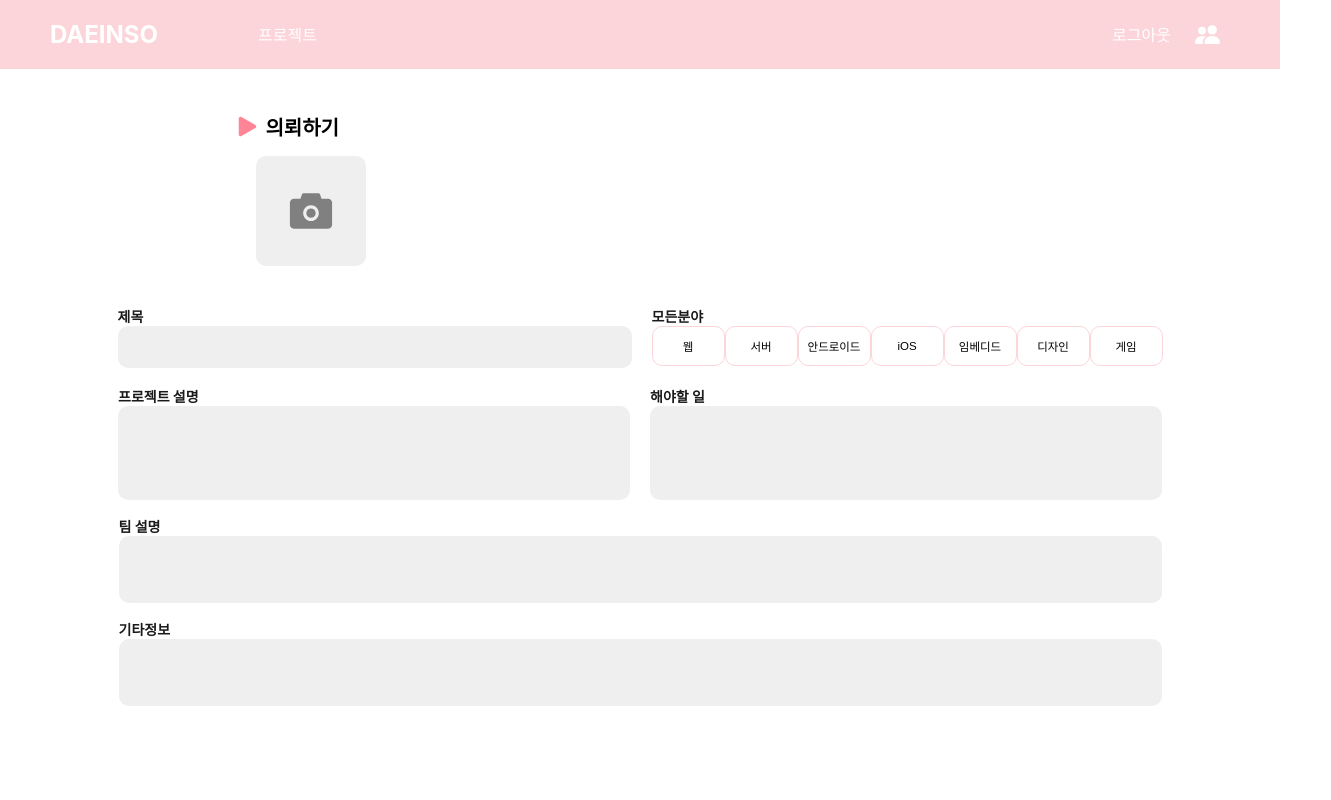
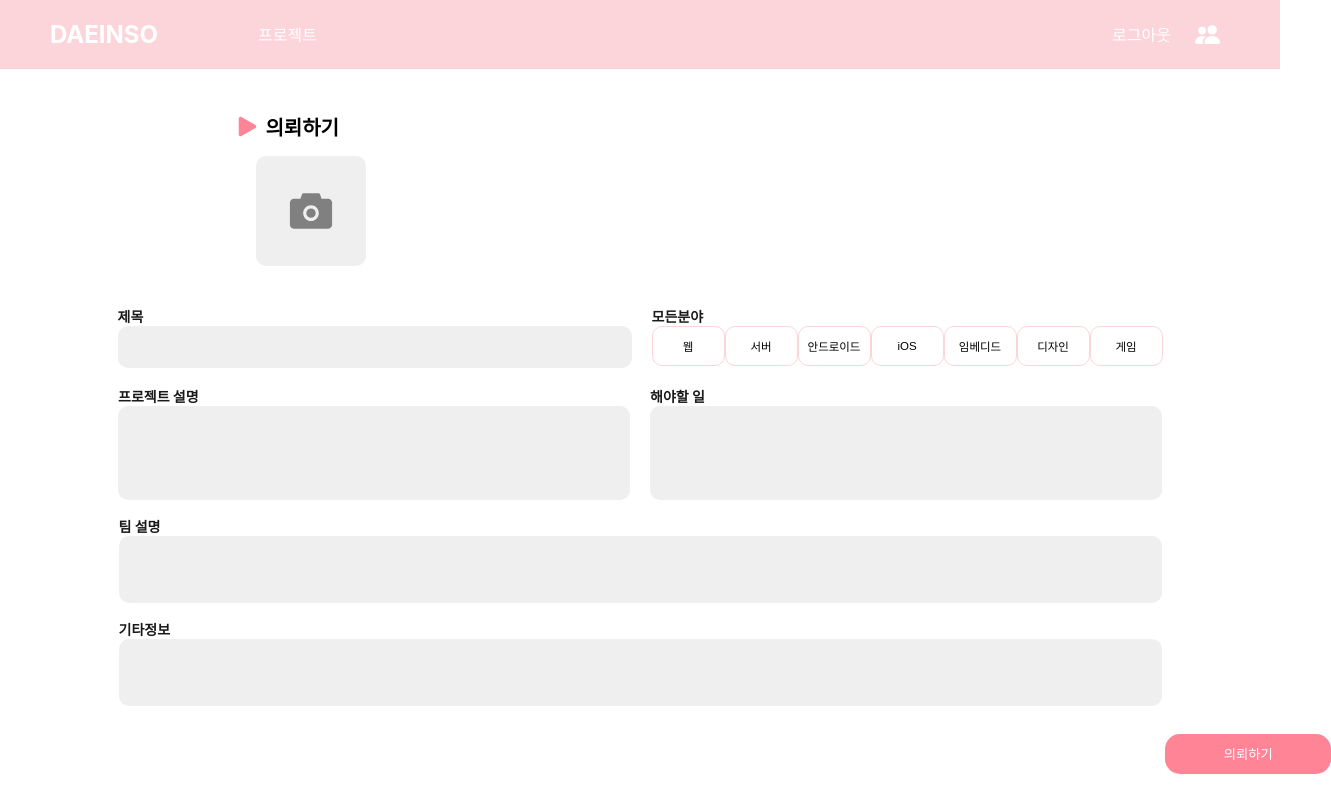
Before and after one commit to HAERIM0/DAEINSO_V2_Winter, a React (Create React App) app in the folder daeinso/: page /input in a window 1280 px wide. Shown: the whole page, 1331 px wide, since content can reach past the window. Built offline with nearby package versions, Linux system fonts and the light colour scheme.

Commit message:
feat : input upload api

```diff
--- /dev/null
+++ b/daeinso/src/components/Button/PostingBt/PostingBt.jsx
@@ -0,0 +1,52 @@
+import React from "react";
+import * as I from "../../Input/input.style";
+import { useRecoilState } from "recoil";
+import { useNavigate } from "react-router-dom";
+import {
+  postingImg,
+  postingTitle,
+  postingInfo,
+  postingProject,
+  postingStack,
+  postingTeam,
+  postingTodo,
+} from "../../../recoil/postingAtom";
+import customAxios from "../../../lib/axios/customAxios";
+
+export default function PostingBt() {
+  const navigate = useNavigate();
+  const [fileUrl, setFileUrl] = useRecoilState(postingImg);
+  const [posttitle, setPostTitle] = useRecoilState(postingTitle);
+  const [poststack, setPostStack] = useRecoilState(postingStack);
+  const [postproject, setPostProject] = useRecoilState(postingProject);
+  const [posttodo, setPostTodo] = useRecoilState(postingTodo);
+  const [postteam, setPostTeam] = useRecoilState(postingTeam);
+  const [postInfo, setPostInfo] = useRecoilState(postingInfo);
+
+  const Postupload = async ({}) => {
+    try {
+      const Pdata = {
+        image: fileUrl,
+        title: posttitle,
+        stack: poststack,
+        projectIntro: postproject,
+        todo: posttodo,
+        teamIntro: postteam,
+        etc: postInfo,
+      };
+      console.log(Pdata);
+      const Pres = await customAxios.post("/request", Pdata);
+      console.log(Pres);
+      navigate("/main");
+    } catch (e) {
+      console.log(e);
+    }
+  };
+  return (
+    <I.PostingBt>
+      <button className="postingBt" onClick={Postupload}>
+        의뢰하기
+      </button>
+    </I.PostingBt>
+  );
+}
--- a/daeinso/src/components/File/File.jsx
+++ b/daeinso/src/components/File/File.jsx
@@ -7,7 +7,6 @@ import { useRecoilState } from "recoil";
 import { postingImg } from "../../recoil/postingAtom";
 export default function File() {
   const { uploadImg, imgRef, onClickImg } = useFile();
-  const [fileUrl, setFileUrl] = useRecoilState(postingImg);
 
   return (
     <F.FileBox>
--- a/daeinso/src/components/Input/Input.jsx
+++ b/daeinso/src/components/Input/Input.jsx
@@ -11,6 +11,7 @@ import {
 } from "../../recoil/postingAtom";
 import useInput from "../../hooks/Inputhook/useInput";
 import { STACK } from "../../constants/stack/STACK";
+import PostingBt from "../Button/PostingBt/PostingBt";
 
 export default function Input() {
   const { onTeam, onInfo, onProject, onTitle, onTodo } = useInput();
@@ -41,7 +42,6 @@ export default function Input() {
                     border: `1px solid ${item.color}`,
                     backgroundColor: poststack === item.payload && item.color,
                     fontSize: "11.5px",
-                    // color: poststack !== item.name ? item.color : "white",
                   }}
                   onClick={() => setPostStack(item.payload)}
                 >
@@ -76,6 +76,7 @@ export default function Input() {
             <input value={postInfo} onChange={(e) => onInfo(e)}></input>
           </I.InfoTop>
         </I.Info>
+        <PostingBt />
       </I.InputBox>
     </div>
   );
--- a/daeinso/src/components/Input/input.style.js
+++ b/daeinso/src/components/Input/input.style.js
@@ -141,3 +141,22 @@ export const StackList = styled.div`
     background-color: white;
   }
 `;
+
+export const PostingBt = styled.div`
+  .postingBt {
+    border-radius: 15px;
+    outline: 0;
+    border: 0;
+    background-color: #ff8495;
+    color: white;
+    margin-top: 28px;
+    width: 13%;
+    height: 40px;
+    margin-left: 1165px;
+    transition: 0.2s al;
+  }
+
+  .postingBt:active {
+    transform: scale(0.98);
+  }
+`;
```
